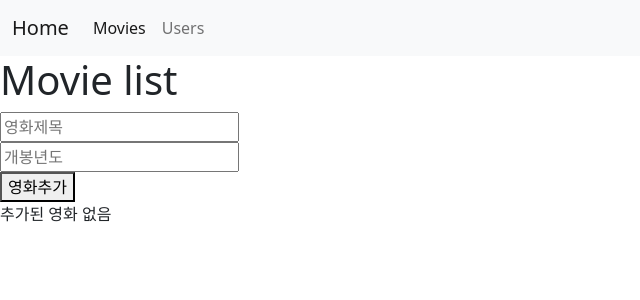
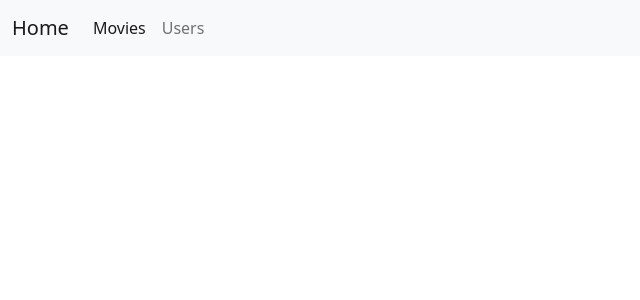
Before and after one commit to kaperrdenden/kossieproject, a React (Create React App) app: page / in a window 1280 px wide. Shown: the top 300 px of the page, without its empty margins (0-640 px from the left). Built offline with nearby package versions, Linux system fonts and the light colour scheme.

Commit message:
App.js에서 Route를 사용하고 path속성을 사용해서 특정 url로 이동했을 때 특정 화면을 렌더링 시켜주기

```diff
--- a/src/App.js
+++ b/src/App.js
@@ -78,10 +78,14 @@ const addMovie = (movie) =>{
     <Router>
       <div className='App'>
         <Navbar />
-        <h1>Movie list</h1>
+        <Route path="/movies">
+          <h1>Movie list</h1>
 
-      <MovieForm addMovie={addMovie}/>
-        {renderMovies}
+          <MovieForm addMovie={addMovie}/>
+          {renderMovies}</Route>
+        <Route path="/users"></Route>
+        <Route path="/"></Route>
+
         {/* <h1>Dongjaeda</h1>
         <div>
           {renderCondition}
```
